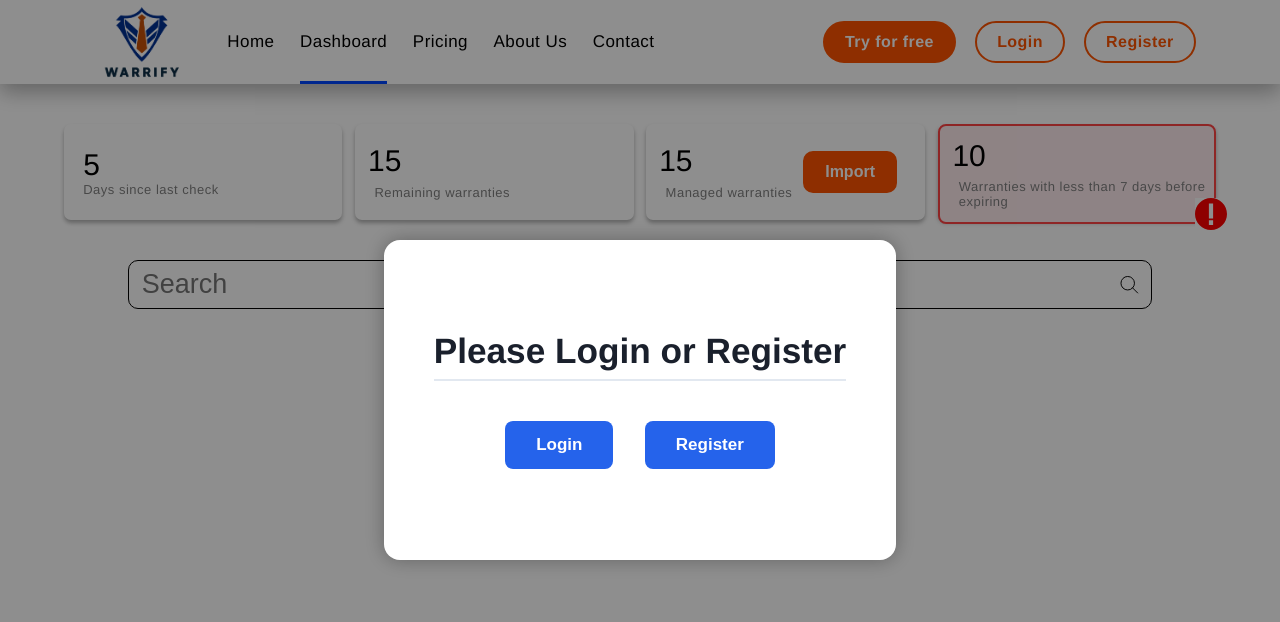
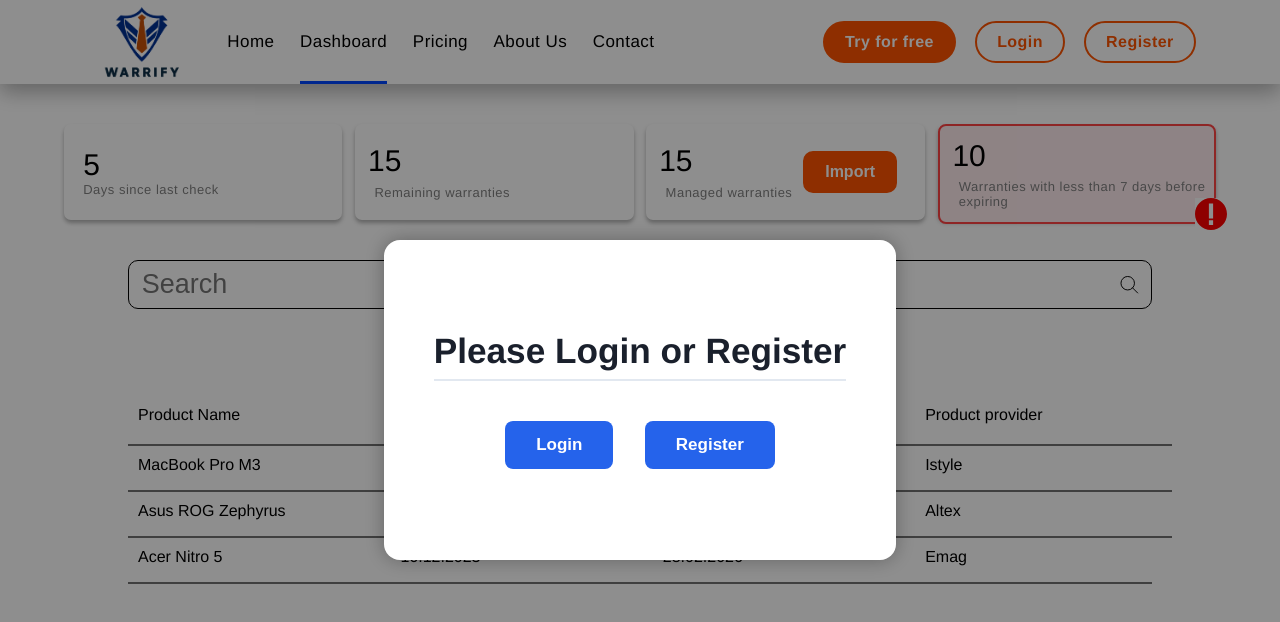
Before and after one commit to vlad180520/Warrify, a React (Vite) app in the folder Front-end/: page /dashboard in a window 1280 px wide. Shown: the top 622 px of the page. Built offline with nearby package versions, Linux system fonts and the light colour scheme.

Commit message:
Add Warranties component and integrate into Dashboard; update styles

```diff
--- a/Front-end/src/components/PriceCalculator.tsx
+++ b/Front-end/src/components/PriceCalculator.tsx
@@ -1,5 +1,5 @@
-import { useState } from 'react';
-import './PriceCalculator.css';
+import { useState } from 'react'
+import './PriceCalculator.css'
 
 const PRICE_PER_TB = 0.30;
 
@@ -69,4 +69,4 @@ const PriceCalculator = () => {
   );
 };
 
-export default PriceCalculator;
+export default PriceCalculator
--- /dev/null
+++ b/Front-end/src/components/Warranties.css
@@ -0,0 +1,55 @@
+.warr-container {
+    display: flex;
+    flex-direction: column;
+    margin-top: -30px;
+}
+
+.warr-entry {
+    padding: 10px;
+    width: 80vw;
+    height: 3vh;
+    justify-content: stretch;
+    border-top: 2px solid rgba(50, 50, 50, 0.691);
+    border-left: none;
+    border-right: none;
+}
+
+.warr-container:last-child {
+    border-bottom: 2px solid rgba(50, 50, 50, 0.691);
+    width: 80vw;
+}
+
+.warr-entry:hover {
+    background-color: rgba(144, 141, 141, 0.521);
+}
+
+.warr-element-prdName {
+    justify-content: center;
+}
+
+.warr-element-dataCump {
+    justify-content: center;
+}
+
+.warr-element-dataExp {
+    justify-content: center;
+}
+
+.warr-element-com {
+    justify-content: center;
+}
+.warr-line li {
+    width: 20vw;
+}
+
+.warr-header {
+    padding: 10px;
+    width: 80vw;
+    height: 3vh;
+    justify-content: stretch;
+    margin-bottom: 7px;
+}
+
+.warr-header li {
+    width: 20vw;
+}
--- /dev/null
+++ b/Front-end/src/components/Warranties.tsx
@@ -0,0 +1,49 @@
+import './Warranties.css'
+
+const warranties = [
+    {
+        prdName: "MacBook Pro M3",
+        dataExp: "18.05.2027",
+        dataCump: "16.12.2023",
+        comp: "Istyle"
+
+    },
+    {
+        prdName: "Asus ROG Zephyrus",
+        dataExp: "29.03.2028",
+        dataCump: "16.12.2024",
+        comp: "Altex"
+    },
+    {
+        prdName: "Acer Nitro 5",
+        dataExp: "28.02.2026",
+        dataCump: "16.12.2023",
+        comp: "Emag"
+    }
+];
+
+
+function Warranties() {
+    return (
+        <div className="warr-container">
+            <ul className="warr-header">
+                <li>Product Name</li>
+                <li>Date bought</li>
+                <li>Date of expirance</li>
+                <li>Product provider</li>
+            </ul>
+            {warranties.map((warranty, index) => (
+                <div key={index} className="warr-entry">
+                    <ul className="warr-line">
+                        <li className="warr-element-prdName">{warranty.prdName}</li>
+                        <li className="warr-element-dataCump">{warranty.dataCump}</li>
+                        <li className="warr-element-dataExp">{warranty.dataExp}</li>
+                        <li className="warr-element-com">{warranty.comp}</li>
+                    </ul>
+                </div>
+            ))}
+        </div>
+    )
+}
+
+export default Warranties
--- a/Front-end/src/pages/Dashboard.tsx
+++ b/Front-end/src/pages/Dashboard.tsx
@@ -4,6 +4,7 @@ import LoginLightbox from "../components/LoginLightbox";
 import { useState } from "react";
 import './styles/Dashboard.css'
 import linieorizontala from './../assets/linie-orizontala.svg';
+import Warranties from "../components/Warranties";
 
 interface DashProps {
     isLoggedIn?: boolean
@@ -67,6 +68,7 @@ const Dashboard = ({ isLoggedIn }: DashProps) => {
                     )}
                 </div>
             </div>
+                <Warranties></Warranties>
         </>
     )
 }
--- a/Front-end/src/pages/styles/Dashboard.css
+++ b/Front-end/src/pages/styles/Dashboard.css
@@ -118,3 +118,13 @@
   .dropdown p {
     cursor: pointer;
   }
+
+.warrantiesContainer {
+  display: flex;
+}
+
+.warrantiesBox {
+  height: 100px;
+  width: 200px;
+  background-color: red;
+}
```
